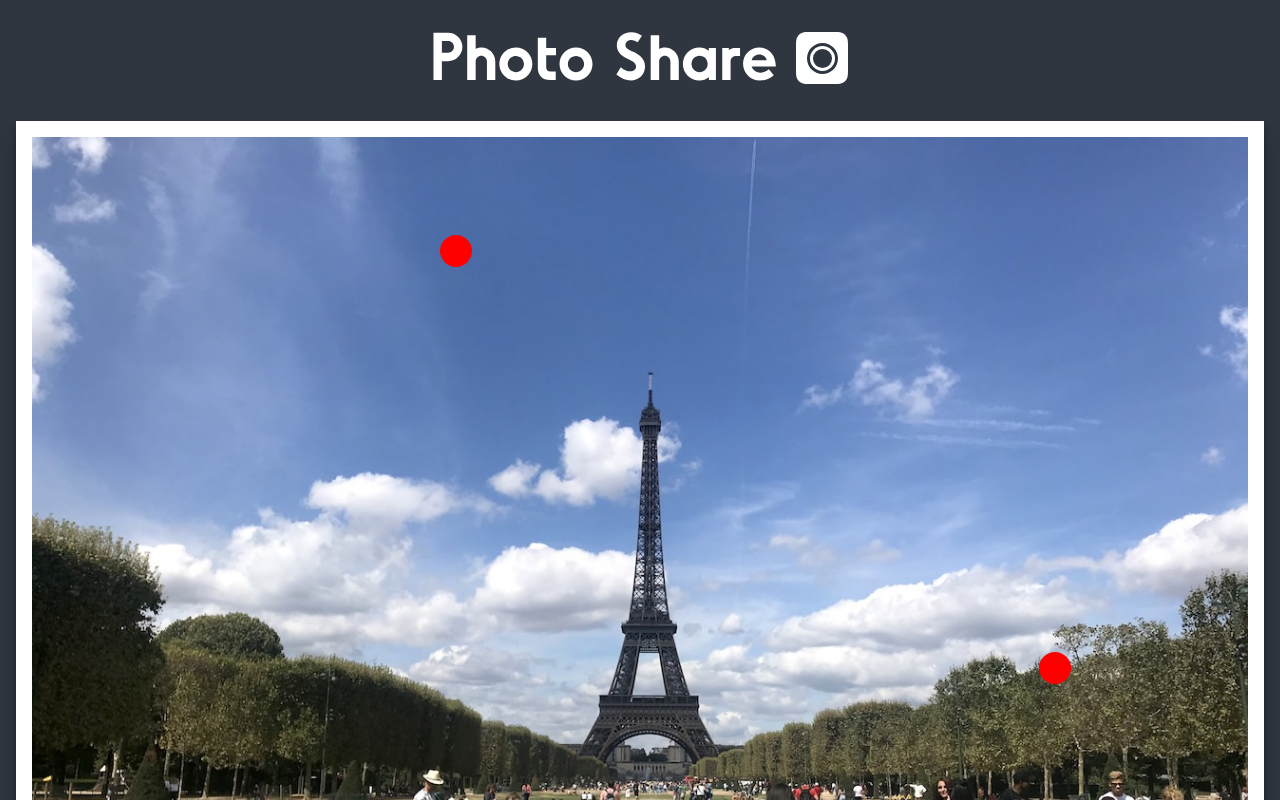
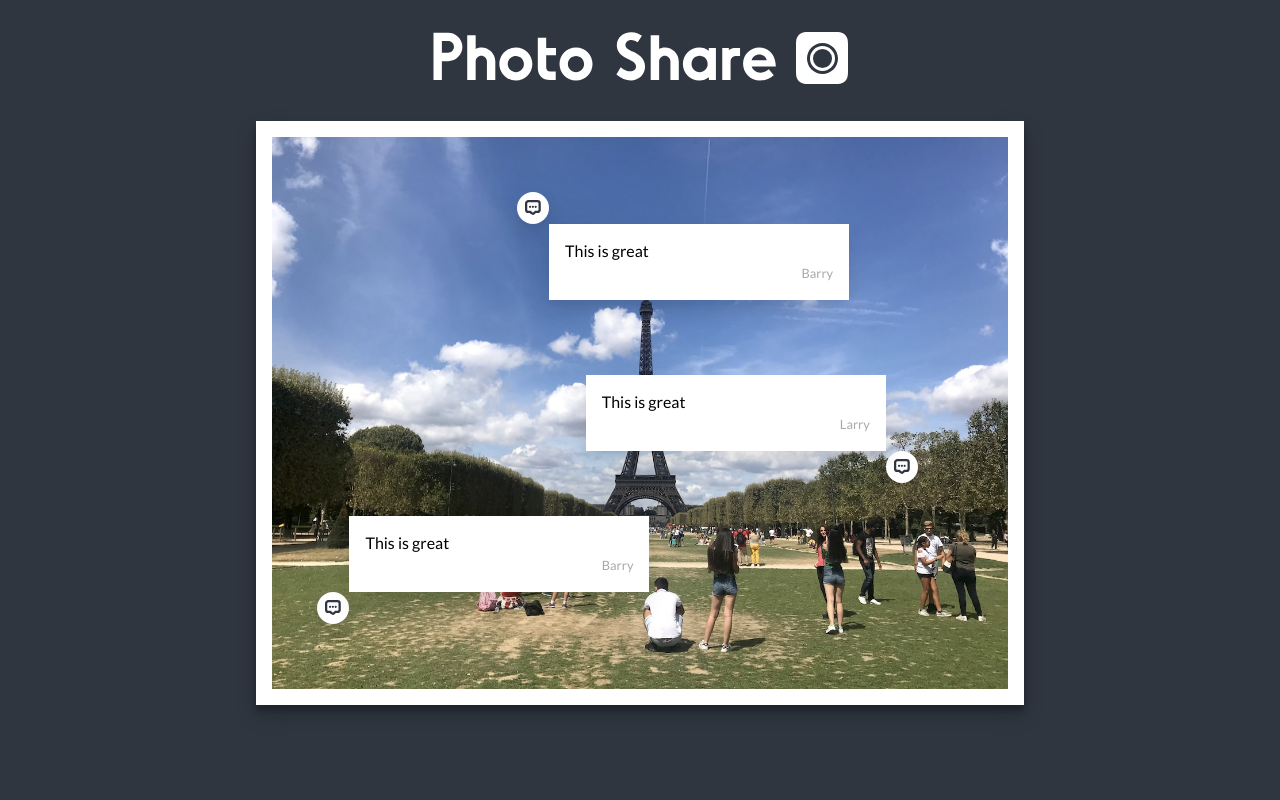
Before and after one commit to MattCrouch/react-redux-tutorial, a React (Create React App) app: page /photo/1 in a window 1280 px wide. Shown: the top 800 px of the page. Built offline with nearby package versions, Linux system fonts and the light colour scheme.

Commit message:
Comments

```diff
--- a/src/components/presentational/Comment/Comment.js
+++ b/src/components/presentational/Comment/Comment.js
@@ -2,9 +2,37 @@ import React from "react";
 import PropTypes from "prop-types";
 import "./styles.css";
 
-const Comment = ({ id, comment, left, top, user }) => (
-  <div className="comment" style={{ left: `${left}%`, top: `${top}%` }} />
-);
+import CommentIcon from "../../../assets/comment.svg";
+
+const Comment = ({ id, comment, left, top, user }) => {
+  let direction = "bottom-right";
+
+  if (top < 50) {
+    if (left < 50) {
+      direction = "bottom-right";
+    } else {
+      direction = "bottom-left";
+    }
+  } else {
+    if (left < 50) {
+      direction = "top-right";
+    } else {
+      direction = "top-left";
+    }
+  }
+
+  return (
+    <div className="comment" style={{ left: `${left}%`, top: `${top}%` }}>
+      <div className="comment__marker">
+        <img alt="Comment" className="comment__icon" src={CommentIcon} />
+      </div>
+      <div className={`comment__box comment__box--${direction}`}>
+        <div>{comment}</div>
+        <div className="comment__user">{user.name}</div>
+      </div>
+    </div>
+  );
+};
 
 Comment.propTypes = {
   comment: PropTypes.string.isRequired,
--- a/src/components/presentational/Comment/styles.css
+++ b/src/components/presentational/Comment/styles.css
@@ -1,8 +1,65 @@
 .comment {
-  background: red;
-  border-radius: 50%;
-  height: 2rem;
   position: absolute;
   transform: translateX(1rem), translateY(1rem);
+}
+
+.comment__marker {
+  align-items: center;
+  background: white;
+  border-radius: 50%;
+  cursor: pointer;
+  height: 2rem;
+  justify-content: center;
+  text-align: center;
+  transition: transform 0.25s ease-out;
   width: 2rem;
+  will-change: transform;
 }
+
+.comment__marker:hover {
+  transform: scale(1.1);
+}
+
+.comment__icon {
+  width: 50%;
+  margin: 25% 0;
+}
+
+.comment__box {
+  background: white;
+  color: black;
+  padding: 1rem;
+  position: absolute;
+  width: 300px;
+}
+
+.comment__marker,
+.comment__box {
+  box-shadow: 0 10px 20px rgba(0, 0, 0, 0.1), 0 6px 6px rgba(0, 0, 0, 0.03);
+}
+
+.comment__box--top-left {
+  bottom: 100%;
+  right: 100%;
+}
+
+.comment__box--top-right {
+  bottom: 100%;
+  left: 100%;
+}
+
+.comment__box--bottom-left {
+  top: 100%;
+  right: 100%;
+}
+
+.comment__box--bottom-right {
+  top: 100%;
+  left: 100%;
+}
+
+.comment__user {
+  color: darkgray;
+  font-size: 0.8em;
+  text-align: right;
+}
--- a/src/components/presentational/Container/styles.css
+++ b/src/components/presentational/Container/styles.css
@@ -1,5 +1,5 @@
 .container {
-  max-width: 1280px;
+  max-width: 800px;
   margin: 0 auto;
   padding: 0 1rem;
 }
--- a/src/components/presentational/Photo/Photo.js
+++ b/src/components/presentational/Photo/Photo.js
@@ -7,8 +7,15 @@ import Comment from "../../presentational/Comment";
 const Photo = ({ id, comments, src }) => (
   <div className="photo" to={`/photo/${id}`}>
     <img alt={id} className="photo__image" src={src} />
-    {comments.map(({ comment, id, left, top }) => (
-      <Comment comment={comment} id={id} key={id} left={left} top={top} />
+    {comments.map(({ comment, id, left, top, user }) => (
+      <Comment
+        comment={comment}
+        id={id}
+        key={id}
+        left={left}
+        top={top}
+        user={user}
+      />
     ))}
   </div>
 );
```
Also changed, not shown: src/assets/comment.svg (added).
